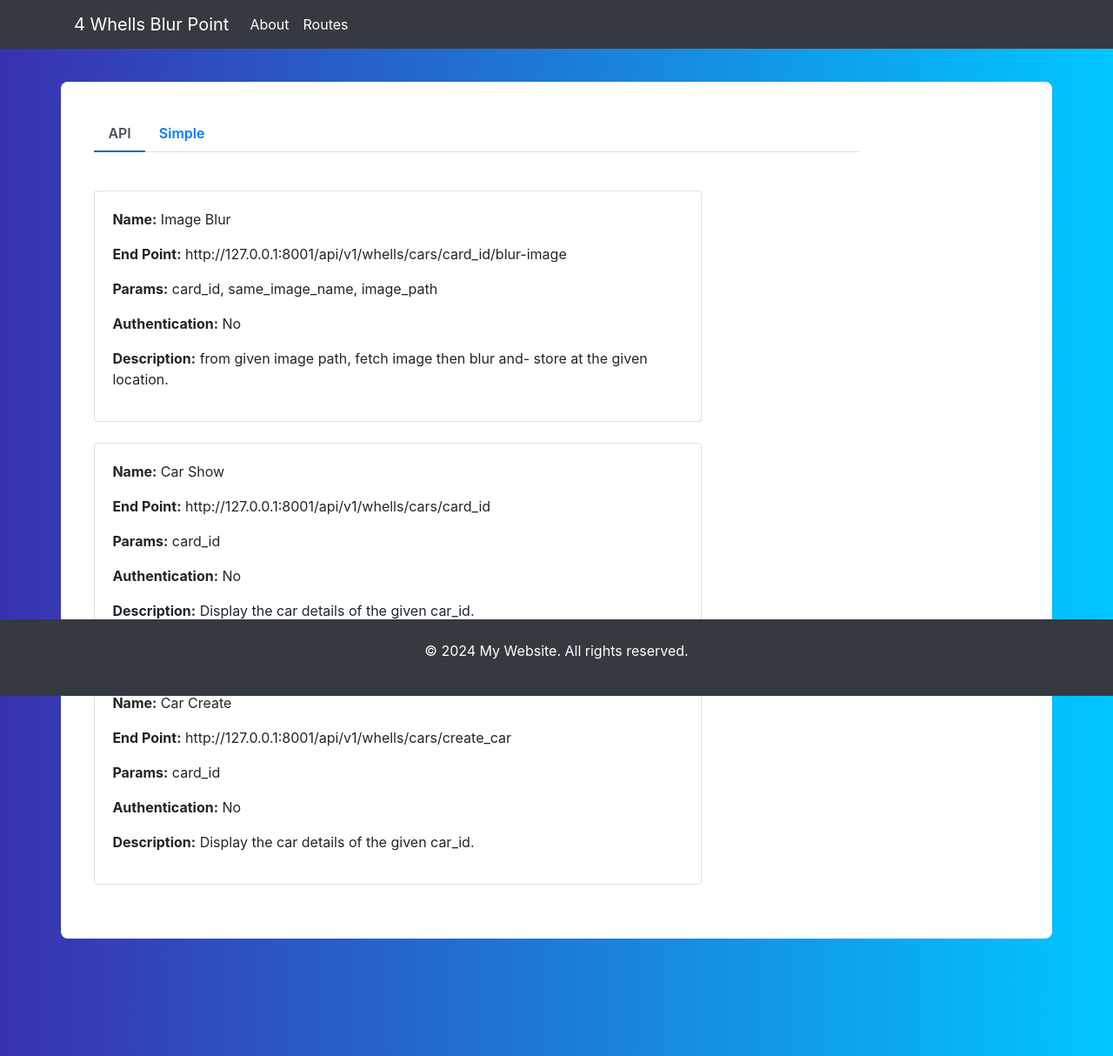
After one commit to deviserops/FourWheels, a Django app: page /routes in a window 1280 px wide. The commit adds this page. Shown: the whole page at 87% size. Run offline with Django 4.2, Linux system fonts and the light colour scheme; some libraries are stand-ins or nearby versions.

Commit message:
about & route page changed

```diff
--- a/templates/base.html
+++ b/templates/base.html
@@ -35,6 +35,9 @@
                     <li class="nav-item">
                         <a class="nav-link" href="{% url 'about' %}">About</a>
                     </li>
+                    <li class="nav-item">
+                        <a class="nav-link" href="{% url 'routes' %}">Routes</a>
+                    </li>
                 </ul>
             </div>
         </div>
--- a/whells/constants.py
+++ b/whells/constants.py
@@ -21,3 +21,52 @@ ABOUT_DATA = [
         "info": "GCU Faislabad",
     },
 ]
+
+ROUTES = {
+    "api": [
+        {
+            "name": "Image Blur",
+            "end_point": "http://127.0.0.1:8001/api/v1/whells/cars/card_id/blur-image",
+            "params": ["card_id", "same_image_name", "image_path"],
+            "description": "from given image path, fetch image then blur and- store at the given location. ",
+            "authentication": "No",
+        },
+        {
+            "name": "Car Show",
+            "end_point": "http://127.0.0.1:8001/api/v1/whells/cars/card_id",
+            "params": ["card_id"],
+            "description": "Display the car details of the given car_id.",
+            "authentication": "No",
+        },
+        {
+            "name": "Car Create",
+            "end_point": "http://127.0.0.1:8001/api/v1/whells/cars/create_car",
+            "params": ["card_id"],
+            "description": "Display the car details of the given car_id.",
+            "authentication": "No",
+        },
+    ],
+    "simple": [
+        {
+            "name": "Home",
+            "end_point": "http://127.0.0.1:8001/",
+            "params": [],
+            "description": "Application homepage",
+            "authentication": "No",
+        },
+        {
+            "name": "About",
+            "end_point": "http://127.0.0.1:8001/about",
+            "params": [],
+            "description": "Showing about information.",
+            "authentication": "No",
+        },
+        {
+            "name": "Routes",
+            "end_point": "http://127.0.0.1:8001/routes",
+            "params": [],
+            "description": "List of routes in the application.",
+            "authentication": "No",
+        },
+    ],
+}
--- /dev/null
+++ b/whells/templates/routes.html
@@ -0,0 +1,69 @@
+{% extends 'base.html' %}
+{% load static %}
+
+{% block extra_css %}
+    <link rel="stylesheet" type="text/css" href="{% static 'css/about.css' %}">
+{% endblock %}
+
+{% block content %}
+<div class="container emp-profile">
+  <form method="post">
+      <div class="row">
+          <div class="col-md-10">
+              <div class="profile-head">
+                  <ul class="nav nav-tabs" id="myTab" role="tablist">
+                      <li class="nav-item">
+                          <a class="nav-link active" id="api_routes-tab" data-toggle="tab" href="#api_routes" role="tab" aria-controls="api_routes" aria-selected="true">API</a>
+                      </li>
+                      <li class="nav-item">
+                          <a class="nav-link" id="simple-tab" data-toggle="tab" href="#simple" role="tab" aria-controls="simple" aria-selected="false">Simple</a>
+                      </li>
+                  </ul>
+              </div>
+          </div>
+      </div>
+      <div class="row">
+          <div class="col-md-8">
+              <div class="tab-content api_routes-tab" id="myTabContent">
+                  <div class="tab-pane fade show active" id="api_routes" role="tabpanel" aria-labelledby="api_routes-tab">
+                    <div class="row">
+                      {% for route in routes.api %}
+                        <div class="col-md-12">
+                          <div class="card">
+                            <div class="card-body">
+                              <p><strong>Name:</strong> {{ route.name }}</p>
+                              <p><strong>End Point:</strong> {{ route.end_point }}</p>
+                              <p><strong>Params:</strong> {{ route.params|join:", " }}</p>
+                              <p><strong>Authentication:</strong> {{ route.authentication }}</p>
+                              <p><strong>Description:</strong> {{ route.description }}</p>
+                            </div>
+                          </div>
+                          <br>
+                        </div>
+                      {% endfor %}
+                    </div>
+                  </div>
+                  <div class="tab-pane fade" id="simple" role="tabpanel" aria-labelledby="simple-tab">
+                    <div class="row">
+                      {% for route in routes.simple %}
+                        <div class="col-md-12">
+                          <div class="card">
+                            <div class="card-body">
+                              <p><strong>Name:</strong> {{ route.name }}</p>
+                              <p><strong>End Point:</strong> {{ route.end_point }}</p>
+                              <p><strong>Params:</strong> {{ route.params|join:", " }}</p>
+                              <p><strong>Authentication:</strong> {{ route.authentication }}</p>
+                              <p><strong>Description:</strong> {{ route.description }}</p>
+                            </div>
+                          </div>
+                          <br>
+                        </div>
+                      {% endfor %}
+                    </div>
+                  </div>
+              </div>
+          </div>
+      </div>
+  </form>
+</div>
+{% endblock %}
--- a/whells/urls.py
+++ b/whells/urls.py
@@ -4,6 +4,7 @@ from . import views
 urlpatterns = [
     path('', views.home, name='home'),
     path('about', views.about, name='about'),
+    path('routes', views.routes, name='routes'),
     path('api/v1/whells/cars/', include([
         path('<int:car_id>/blur-image', views.blur_image, name='blur_image'),
         path('<int:car_id>', views.show_car, name='show_car'),
--- a/whells/views.py
+++ b/whells/views.py
@@ -7,7 +7,7 @@ from rest_framework.decorators import api_view
 
 from .models import Car
 from .serializers import CarSerializer
-from .constants import ABOUT_DATA
+from .constants import ABOUT_DATA, ROUTES
 from .services import ImageBlurService
 
 
@@ -19,6 +19,9 @@ def about(request):
     context = {"about_data": ABOUT_DATA}
     return render(request, "about.html", context)
 
+def routes(request):
+    context = {"routes": ROUTES}
+    return render(request, "routes.html", context)
 
 def show_car(request, car_id):
     try:
```
Also changed, not shown: whells/templates/about.html (+27 -22 lines).
